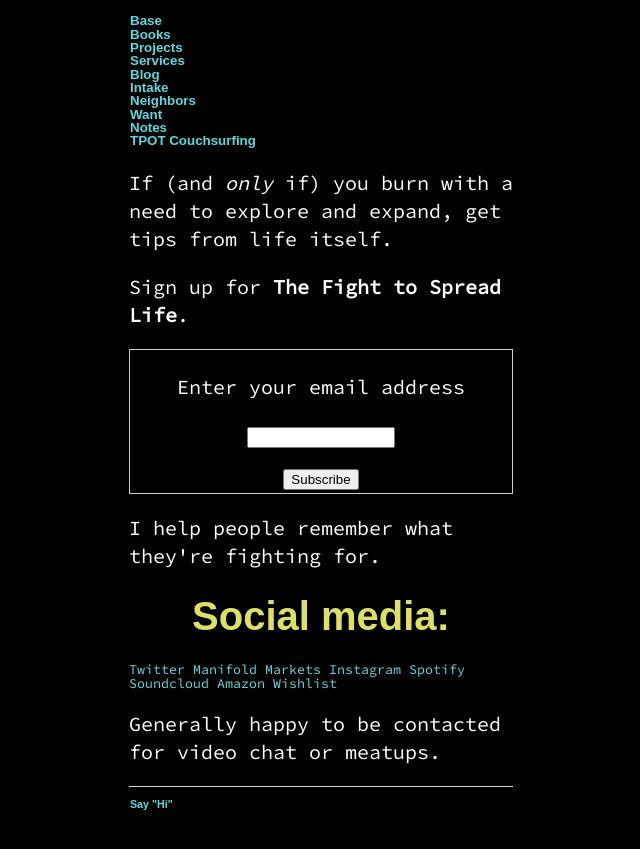
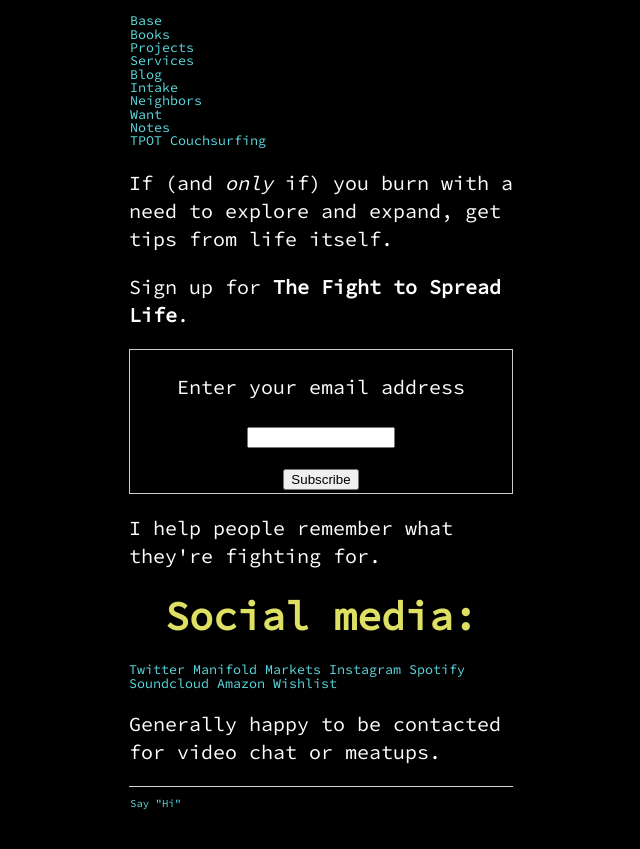
Before and after one commit to ray-dorai/ray-dorai.github.io, a Jekyll site: the page built from index.html, in a window 1280 px wide. Shown: the top 849 px of the page, without its empty margins (319-959 px from the left). Built offline with Jekyll 4.4.1, drawn with Linux system fonts in a browser that asks for light colours; some web fonts are replaced.

Commit message:
Update main.css

```diff
--- a/css/main.css
+++ b/css/main.css
@@ -14,11 +14,11 @@ body {
 }
 
 nav ul, footer ul {
-    font-family: 'M PLUS 1 Code', sans-serif;
+    font-family: 'Source Code Pro', monospace;
     padding: 1px;
     list-style: none;
-    font-weight: bold;
 }
+
 nav ul li, footer ul li {
     display: grid;
     margin-right: 20px;
@@ -32,7 +32,7 @@ a:hover {
 }
 h1 {
     font-size: 3em;
-    font-family: 'M PLUS 1 Code', sans-serif;
+    font-family: 'Source Code Pro', monospace;
     text-align: center;
     max-width: 50vw;
     color: #DEE063;
```
